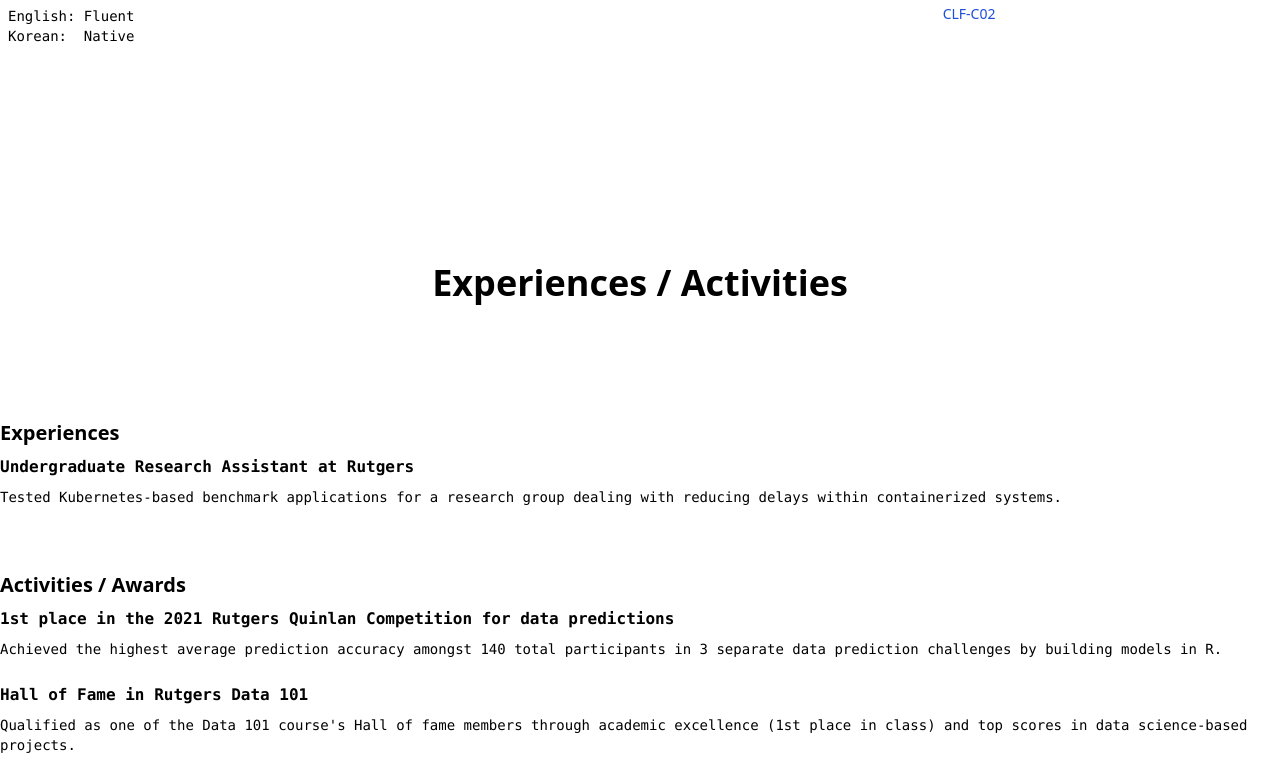
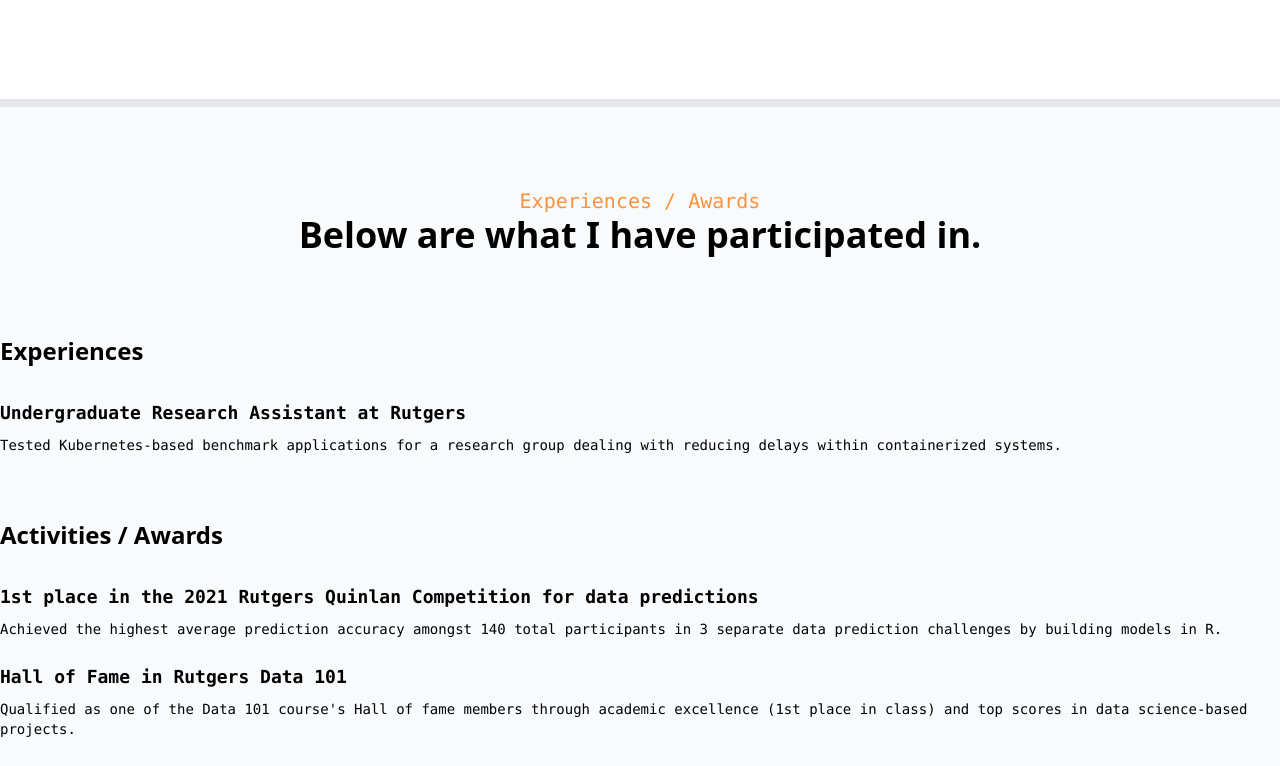
Before and after one commit to seokyim8/personal_website, a React app in the folder portfolio/frontend/: page / in a window 1280 px wide. Shown: the part 1988-2754 px from the top of the page. Built offline with nearby package versions, Linux system fonts and the light colour scheme; the HTML template or start-up script is replaced by a standard one.

Commit message:
Update experiences for animation

```diff
--- a/portfolio/frontend/src/components/AboutMe.tsx
+++ b/portfolio/frontend/src/components/AboutMe.tsx
@@ -13,14 +13,14 @@ const AboutMe = () => {
     // TODO: CHANGE THE ABOUT ME FROM FLEX TO GRID FORMATTING!
     return (
         <div id="about_me" className="flex flex-col">
-            <div className={"text-4xl font-semibold flex justify-center font-mono w-full mt-54 py-16 mb-16 transition duration-500 " + (inView2 ? "about_me_passed" : "")}>About Me</div>
+            <div className={"text-4xl font-semibold flex justify-center font-mono w-full mt-54 py-10 mb-16 transition duration-500 " + (inView2 ? "about_me_passed" : "")}>About Me</div>
             <div className="grid max-w-7xl grid-cols-1 grid-rows-5 md:grid-cols-3 md:grid-rows-3 font-sans mx-auto my-auto gap-x-32 gap-y-8" ref={ref2}>
                 <div className="row-span-1 col-span-1 md:col-span-2 grid grid-cols-1 grid-rows-2 md:grid-rows-1 grid-flow-col md:grid-flow-row md:grid-cols-2">
                     <div className="mx-auto my-auto">
                         <img src="/static/images/profile_picture.jpg" alt="profile_image" className="rounded-full my-auto" width={250} />
                     </div>
                     <div className="mx-auto md:my-auto">
-                        <div className="font-bold text-xl">
+                        <div className="font-bold text-xl py-2">
                             So who am I?
                         </div>
                         <div className="max-w-80">
--- a/portfolio/frontend/src/components/Experiences.tsx
+++ b/portfolio/frontend/src/components/Experiences.tsx
@@ -3,40 +3,45 @@ import { InView, useInView } from "react-intersection-observer";
 
 const Experiences = () => {
     const [ref, inView, entry] = useInView({
-        threshold: 0.2,
+        threshold: 0.6,
     });
 
     return (
-        <div id="experiences" className="flex flex-col justify-evenly h-screen" ref={ref}>
-            <div className="font-semibold text-4xl mx-auto">
-                Experiences / Activities
+        <div id="experiences" className={"flex flex-col justify-evenly h-screen border-t-8 bg-slate-50 transition duration-500 " + (inView? "opacity-100" : "opacity-20")} ref={ref}>
+            <div className="flex flex-col mx-auto justify-center">
+                <div className="text-xl font-mono mx-auto text-orange-400">
+                    Experiences / Awards
+                </div>
+                <div className="font-semibold text-4xl mx-auto">
+                    Below are what I have participated in.
+                </div>
             </div>
 
             <div className="flex flex-col justify-center mx-auto">
-                <span className="font-bold text-xl">Experiences</span>
+                <span className="font-bold text-2xl mb-6">Experiences</span>
                 <div className="flex flex-col justify-start font-mono text-sm mt-2 gap-2">
-                    <span className="font-semibold text-base">Undergraduate Research Assistant at Rutgers</span>
+                    <span className="font-semibold text-lg">Undergraduate Research Assistant at Rutgers</span>
                     <span>
                         Tested Kubernetes-based benchmark applications for a research group dealing with reducing delays within
                         containerized systems.
                     </span>
                 </div>
 
-                <span className="font-bold text-xl mt-16">Activities / Awards</span>
+                <span className="font-bold text-2xl mt-16 mb-6">Activities / Awards</span>
                 <div className="flex flex-col justify-start font-mono text-sm mt-2 gap-2">
-                    <span className="font-semibold text-base">1st place in the 2021 Rutgers Quinlan Competition for data predictions</span>
+                    <span className="font-semibold text-lg">1st place in the 2021 Rutgers Quinlan Competition for data predictions</span>
                     <span>
                         Achieved the highest average prediction accuracy amongst 140 total participants in 3 separate data prediction challenges by building models in R.
                     </span>
                 </div>
                 <div className="flex flex-col justify-start font-mono text-sm mt-6 gap-2">
-                    <span className="font-semibold text-base">Hall of Fame in Rutgers Data 101</span>
+                    <span className="font-semibold text-lg">Hall of Fame in Rutgers Data 101</span>
                     <span>
                         Qualified as one of the Data 101 course's Hall of fame members through academic excellence (1st place in class) and top scores in data science-based projects.
                     </span>
                 </div>
                 <div className="flex flex-col justify-start font-mono text-sm mt-6 gap-2">
-                    <span className="font-semibold text-base">2nd place in the KSA 2019 Tetris Tournament</span>
+                    <span className="font-semibold text-lg">2nd place in the KSA 2019 Tetris Tournament</span>
                     <span>
                         Placed second in the tetris-game tournament hosted by KSA & aKDPHi at Rutgers.
                     </span>
--- a/portfolio/frontend/static/css/styles.css
+++ b/portfolio/frontend/static/css/styles.css
@@ -151,3 +151,5 @@
     animation: 2s cubic-bezier(.25, 1, .30, 1) wipe-in-right both;
     animation-delay: 0.5s;
   }
+
+  /* For Experiences */
```
Also changed, not shown: portfolio/frontend/static/frontend/main.js.
